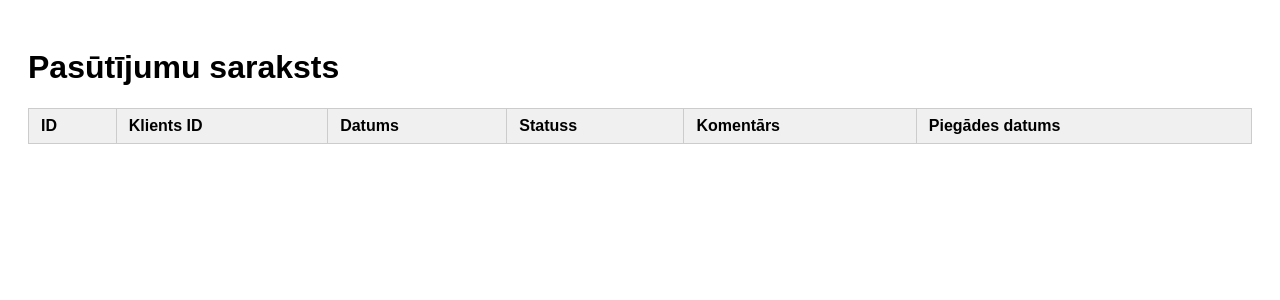
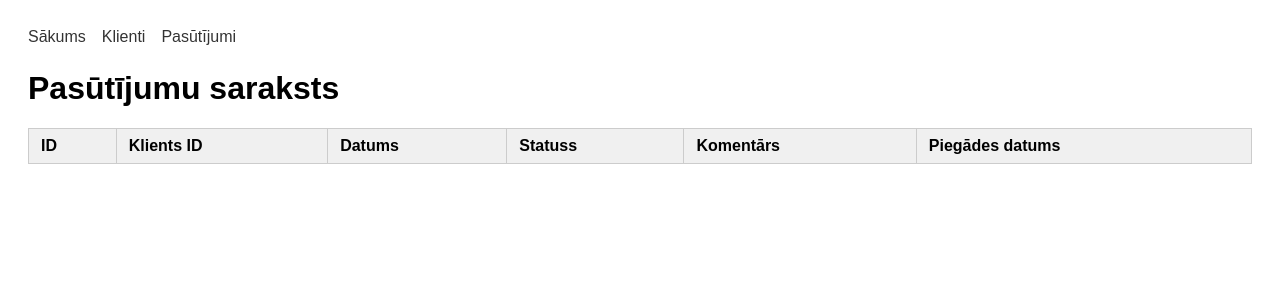
Before and after one commit to Sierazeke/Store-dev, a PHP site: page /orders in a window 1280 px wide. Shown: the top 300 px of the page. Run offline with PHP 8.4, Linux system fonts and the light colour scheme; data that the repository does not hold is empty.

Commit message:
Added a navbar that lets you travel trough the pages easier

```diff
--- a/src/views/customers.php
+++ b/src/views/customers.php
@@ -5,6 +5,9 @@
     <title>Klienti</title>
     <style>
         body { font-family: Arial, sans-serif; padding: 20px; }
+        nav { display: flex; gap: 16px; margin-bottom: 24px; }
+        nav a { text-decoration: none; color: #333; font-weight: 500; }
+        nav a:hover { color: #000; }
         table { border-collapse: collapse; width: 100%; }
         th, td { border: 1px solid #ccc; padding: 8px 12px; text-align: left; }
         th { background-color: #f0f0f0; }
@@ -14,6 +17,7 @@
     </style>
 </head>
 <body>
+    <?php require __DIR__ . '/nav.php'; ?>
     <h1>Klientu saraksts</h1>
     <table>
         <tr>
--- a/src/views/home.php
+++ b/src/views/home.php
@@ -5,6 +5,9 @@
     <title>DevStore</title>
     <style>
         body { font-family: Arial, sans-serif; padding: 20px; }
+        nav { display: flex; gap: 16px; margin-bottom: 24px; }
+        nav a { text-decoration: none; color: #333; font-weight: 500; }
+        nav a:hover { color: #000; }
         .stats { display: flex; gap: 20px; margin-bottom: 30px; }
         .card { border: 1px solid #ccc; border-radius: 8px; padding: 20px 30px; text-align: center; }
         .card h2 { margin: 0; font-size: 36px; }
@@ -15,8 +18,8 @@
     </style>
 </head>
 <body>
+    <?php require __DIR__ . '/nav.php'; ?>
     <h1>DevStore</h1>
-
     <div class="stats">
         <div class="card">
             <h2><?= $customerCount ?></h2>
@@ -27,7 +30,6 @@
             <p>Pasūtījumi</p>
         </div>
     </div>
-
     <h2>Pasūtījumi pēc statusa</h2>
     <table>
         <tr>
--- /dev/null
+++ b/src/views/nav.php
@@ -0,0 +1,5 @@
+<nav>
+    <a href="/">Sākums</a>
+    <a href="/customers">Klienti</a>
+    <a href="/orders">Pasūtījumi</a>
+</nav>
--- a/src/views/orders.php
+++ b/src/views/orders.php
@@ -5,6 +5,9 @@
     <title>Pasūtījumi</title>
     <style>
         body { font-family: Arial, sans-serif; padding: 20px; }
+        nav { display: flex; gap: 16px; margin-bottom: 24px; }
+        nav a { text-decoration: none; color: #333; font-weight: 500; }
+        nav a:hover { color: #000; }
         table { border-collapse: collapse; width: 100%; }
         th, td { border: 1px solid #ccc; padding: 8px 12px; text-align: left; }
         th { background-color: #f0f0f0; }
@@ -12,6 +15,7 @@
     </style>
 </head>
 <body>
+    <?php require __DIR__ . '/nav.php'; ?>
     <h1>Pasūtījumu saraksts</h1>
     <table>
         <tr>
```
